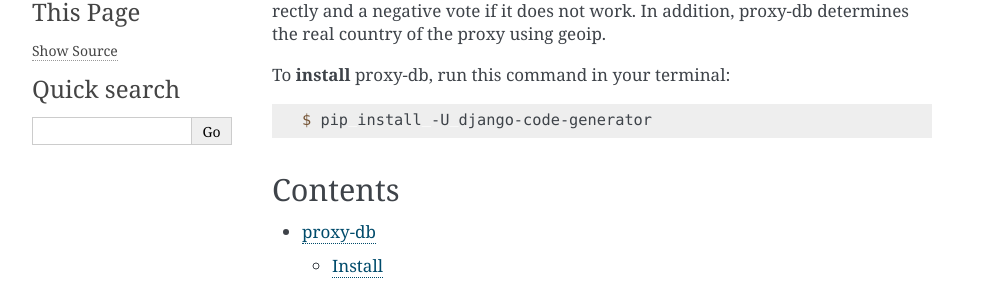
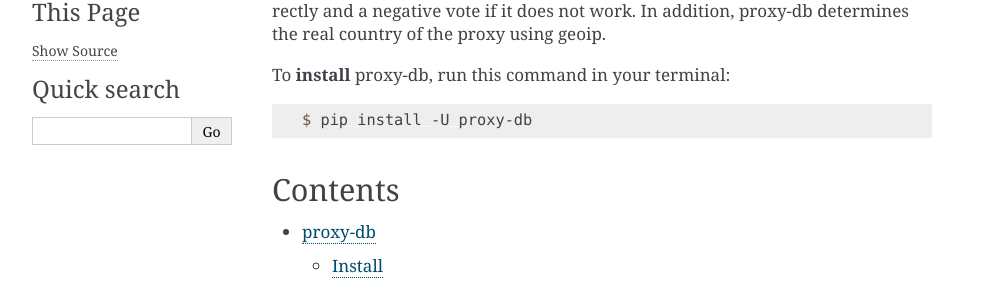
Before and after one commit to Nekmo/proxy-db, a Sphinx documentation site: the page built from docs/index.rst, in a window 1280 px wide. Shown: the part 152-455 px from the top of the page, without its empty margins (148-1141 px from the left). Built offline with Sphinx 7.4.7, drawn with Linux system fonts in a browser that asks for light colours; pages that are not in the unit, such as notebooks, are missing from menus.

Commit message:
Issue #13: Create docs (install typo).

```diff
--- a/docs/index.rst
+++ b/docs/index.rst
@@ -9,7 +9,7 @@
 
 .. code-block:: console
 
-    $ pip install -U django-code-generator
+    $ pip install -U proxy-db
 
 
 Contents
```
